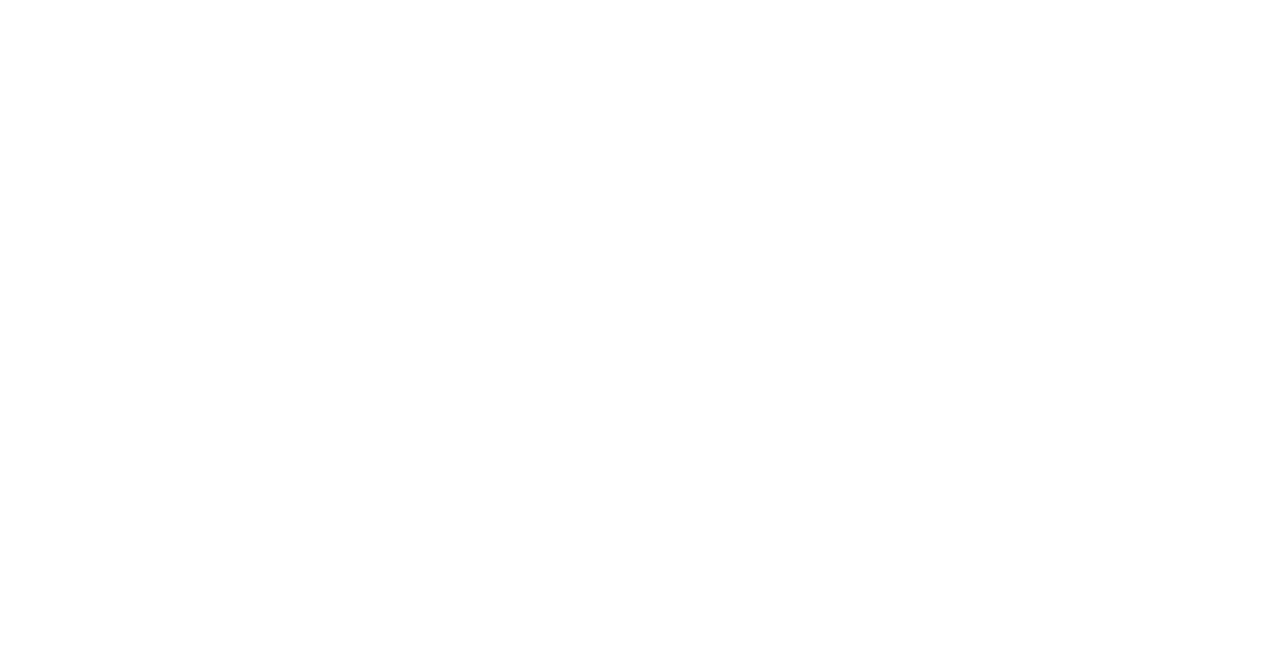
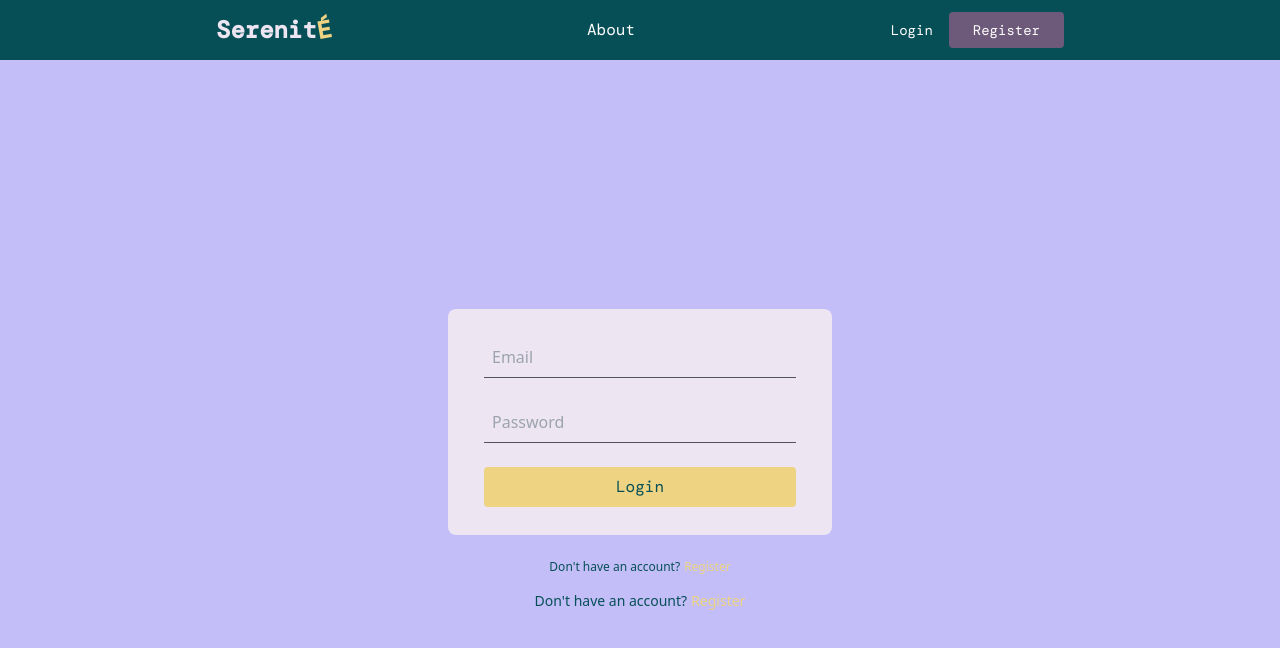
Before and after one commit to EliasLd/Serenite, a React app in the folder frontend/: page /auth in a window 1280 px wide. Before the commit this address had no page. Shown: the top 648 px of the page. Built offline with nearby package versions, Linux system fonts and the light colour scheme; the HTML template or start-up script is replaced by a standard one; a web font is replaced by a local one.

Commit message:
Add base authentication page + routing

```diff
--- a/frontend/src/App.tsx
+++ b/frontend/src/App.tsx
@@ -1,11 +1,13 @@
 import { BrowserRouter, Route, Routes } from "react-router-dom";
 import Landing from "./pages/Landing";
+import Authentication from "./pages/Authentication";
 
 function App() {
   return (
     <BrowserRouter>
       <Routes>
         <Route path="/" element={<Landing />} />
+        <Route path="/auth" element={<Authentication />} />
       </Routes>
     </BrowserRouter>
   );
--- /dev/null
+++ b/frontend/src/pages/Authentication.tsx
@@ -0,0 +1,54 @@
+import { useState, useEffect } from "react";
+import { useSearchParams } from "react-router-dom";
+import Login from "../components/Login";
+import Register from "../components/Register";
+import Navbar from "../components/Navbar";
+
+export default function Authentication() {
+  const [searchParams] = useSearchParams();
+  const initialMode = searchParams.get("mode") === "register" ? "register" : "login";
+  const [mode, setMode] = useState<"login" | "register">(initialMode);
+
+  useEffect(() => {
+    setMode(searchParams.get("mode") === "register" ? "register" : "login");
+  }, [searchParams]);
+
+  return (
+    <>
+      <Navbar isLoggedIn={false} />
+      <div className="min-h-screen bg-sereniteBg flex flex-col items-center justify-center px-4">
+        <div className="w-full max-w-md">
+          {mode === "login" ? (
+            <>
+              <Login />
+              <div className="mt-4 text-sm text-center text-sereniteText">
+                Don't have an account?
+                <button
+                  className="text-sereniteAccent ml-1 hover:underline"
+                  onClick={() => setMode("register")}
+                  type="button"
+                >
+                  Register
+                </button>
+              </div>
+            </>
+          ) : (
+            <>
+              <Register />
+              <div className="mt-4 text-sm text-center text-sereniteText">
+                Already have an account?
+                <button
+                  className="text-sereniteAccent ml-1 hover:underline"
+                  onClick={() => setMode("login")}
+                  type="button"
+                >
+                  Sign in
+                </button>
+              </div>
+            </>
+          )}
+        </div>
+      </div>
+    </>
+  );
+}
```
